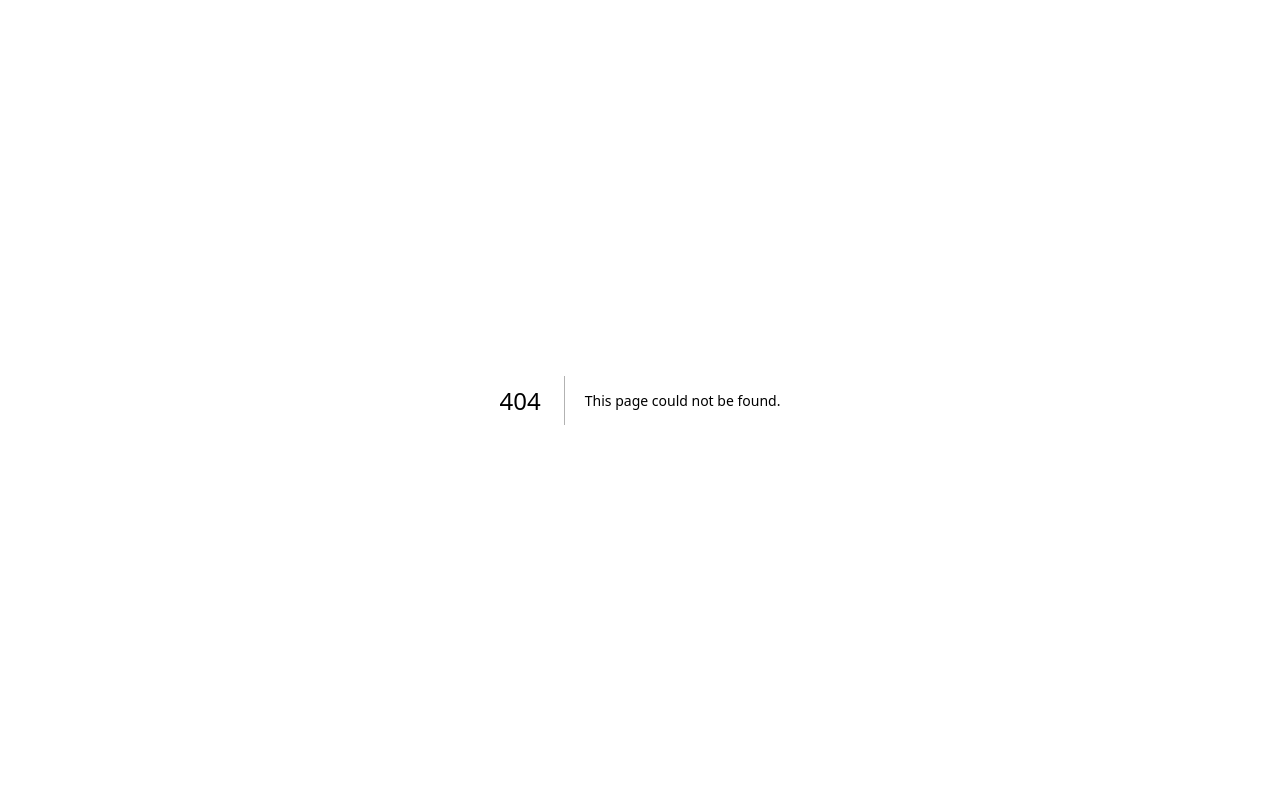
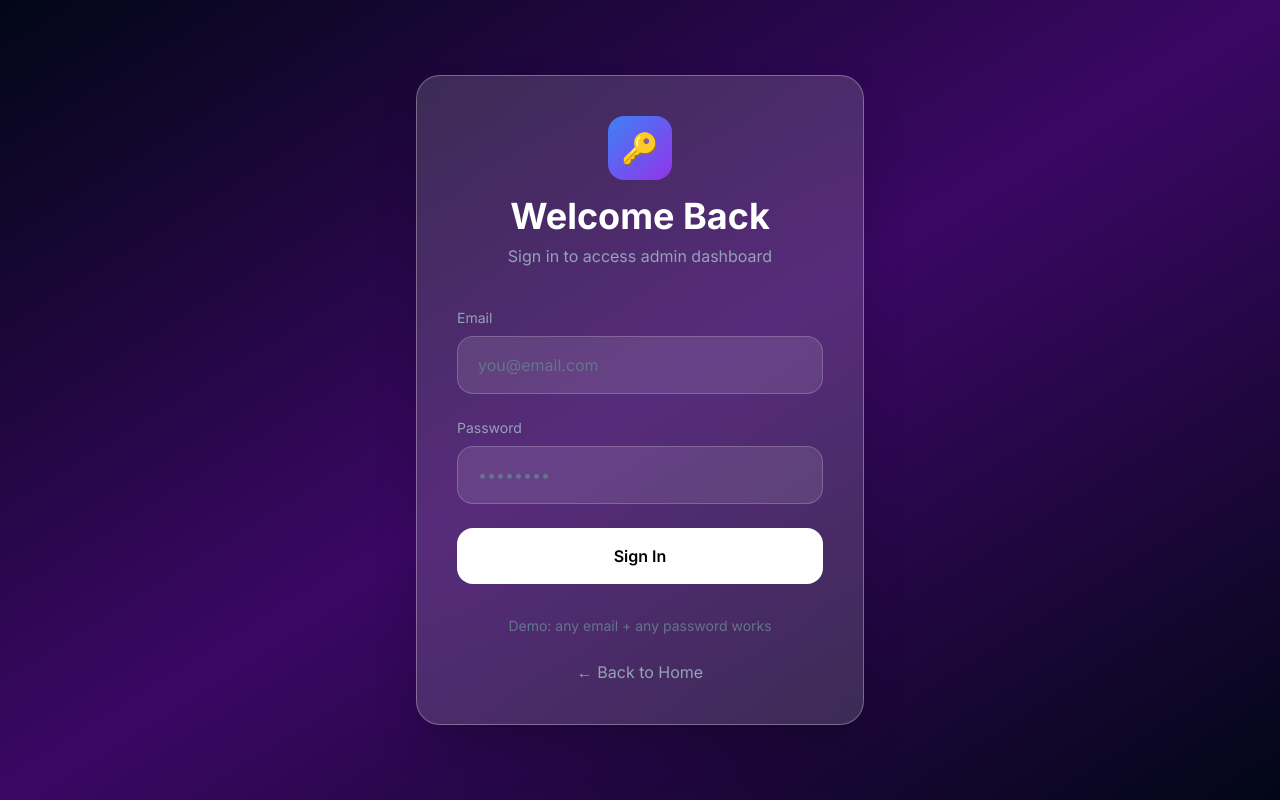
Before and after one commit to dancannyongesa/personal-website-react, a Next.js app: page /login in a window 1280 px wide. Before the commit this address had no page. Built offline with nearby package versions, Linux system fonts and the light colour scheme.

Commit message:
Add beautiful glassmorphic login page

```diff
--- /dev/null
+++ b/app/login/page.tsx
@@ -0,0 +1,80 @@
+'use client';
+import { useState } from 'react';
+import { motion } from 'framer-motion';
+import Link from 'next/link';
+
+export default function Login() {
+  const [email, setEmail] = useState('');
+  const [password, setPassword] = useState('');
+  const [isLoading, setIsLoading] = useState(false);
+
+  const handleLogin = (e: React.FormEvent) => {
+    e.preventDefault();
+    setIsLoading(true);
+    // Demo login - in real app use auth
+    setTimeout(() => {
+      alert('Demo Login Successful! Redirecting to Admin...');
+      window.location.href = '/admin';
+    }, 1500);
+  };
+
+  return (
+    <div className="min-h-screen bg-gradient-to-br from-slate-950 via-purple-950 to-slate-950 flex items-center justify-center p-6">
+      <motion.div
+        initial={{ opacity: 0, scale: 0.95 }}
+        animate={{ opacity: 1, scale: 1 }}
+        className="glass w-full max-w-md p-10 rounded-3xl border border-white/20 shadow-2xl"
+      >
+        <div className="text-center mb-10">
+          <div className="w-16 h-16 mx-auto mb-4 bg-gradient-to-br from-blue-500 to-purple-600 rounded-2xl flex items-center justify-center">
+            <span className="text-3xl">🔑</span>
+          </div>
+          <h1 className="text-4xl font-bold text-white">Welcome Back</h1>
+          <p className="text-slate-400 mt-2">Sign in to access admin dashboard</p>
+        </div>
+
+        <form onSubmit={handleLogin} className="space-y-6">
+          <div>
+            <label className="block text-sm text-slate-400 mb-2">Email</label>
+            <input
+              type="email"
+              value={email}
+              onChange={(e) => setEmail(e.target.value)}
+              className="w-full px-5 py-4 bg-white/10 border border-white/20 rounded-2xl text-white placeholder-slate-500 focus:outline-none focus:border-white/40"
+              placeholder="you@email.com"
+              required
+            />
+          </div>
+          <div>
+            <label className="block text-sm text-slate-400 mb-2">Password</label>
+            <input
+              type="password"
+              value={password}
+              onChange={(e) => setPassword(e.target.value)}
+              className="w-full px-5 py-4 bg-white/10 border border-white/20 rounded-2xl text-white placeholder-slate-500 focus:outline-none focus:border-white/40"
+              placeholder="••••••••"
+              required
+            />
+          </div>
+
+          <motion.button
+            whileHover={{ scale: 1.02 }}
+            whileTap={{ scale: 0.98 }}
+            type="submit"
+            disabled={isLoading}
+            className="w-full py-4 bg-white text-black font-semibold rounded-2xl hover:bg-white/90 transition-all flex items-center justify-center gap-2"
+          >
+            {isLoading ? 'Signing in...' : 'Sign In'}
+          </motion.button>
+        </form>
+
+        <p className="text-center mt-8 text-slate-500 text-sm">
+          Demo: any email + any password works
+        </p>
+        <Link href="/" className="block text-center mt-6 text-slate-400 hover:text-white transition-colors">
+          ← Back to Home
+        </Link>
+      </motion.div>
+    </div>
+  );
+}
```
